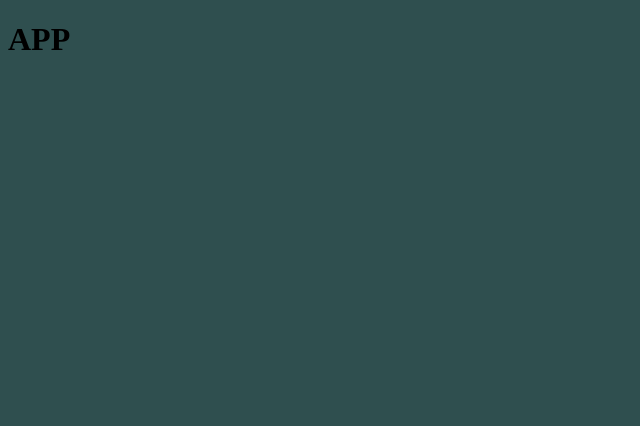
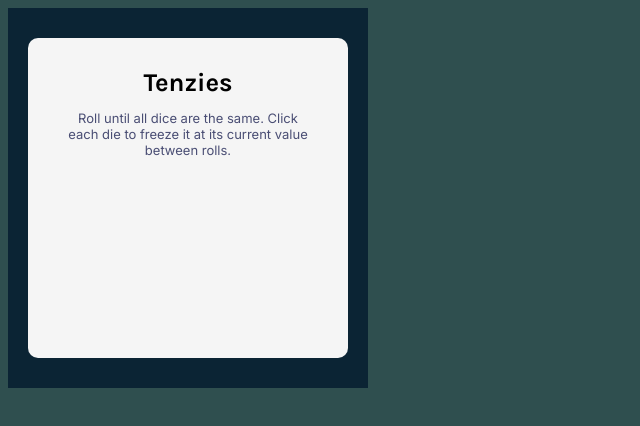
Before and after one commit to gomdopi/scrimba-tenzies, a React (Vite) app: page / in a window 1280 px wide. Shown: the top 426 px of the page, without its empty margins (0-640 px from the left). Built offline with nearby package versions, Linux system fonts and the light colour scheme.

Commit message:
header component done

```diff
--- a/index.html
+++ b/index.html
@@ -4,7 +4,7 @@
     <link rel="preconnect" href="https://fonts.googleapis.com" />
     <link rel="preconnect" href="https://fonts.gstatic.com" crossorigin />
     <link
-      href="https://fonts.googleapis.com/css2?family=Inter:ital,opsz,wght@0,14..32,100..900;1,14..32,100..900&display=swap"
+      href="https://fonts.googleapis.com/css2?family=Inter:ital,opsz,wght@0,14..32,100..900;1,14..32,100..900&family=Karla:ital,wght@0,200..800;1,200..800&display=swap"
       rel="stylesheet"
     />
     <link rel="stylesheet" src="src/index.css" />
--- a/src/App.tsx
+++ b/src/App.tsx
@@ -1,3 +1,9 @@
+import Header from "./components/Header"
+
 export default function App() {
-  return <h1>APP</h1>
+  return (
+    <main>
+      <Header statusText="Roll until all dice are the same. Click each die to freeze it at its current value between rolls." />
+    </main>
+  )
 }
--- /dev/null
+++ b/src/components/Header.tsx
@@ -0,0 +1,8 @@
+export default function Header(props: { statusText: string }) {
+  return (
+    <header>
+      <h1>Tenzies</h1>
+      <p>{props.statusText}</p>
+    </header>
+  )
+}
--- a/src/index.css
+++ b/src/index.css
@@ -3,5 +3,37 @@
 }
 
 body {
+  font-family: Karla, Inter, sans-serif;
   background-color: darkslategray;
 }
+
+#root {
+  width: fit-content;
+  height: fit-content;
+  padding: 30px 20px;
+  background-color: #0b2434;
+
+  main {
+    width: 320px;
+    height: 320px;
+    background-color: #f5f5f5;
+    border-radius: 10px;
+    padding: 25px;
+
+    h1 {
+      font-size: 1.6rem;
+      font-weight: 700;
+      margin: 5px;
+      text-align: center;
+    }
+
+    p {
+      padding: 0 10px;
+      font-family: Inter, sans-serif;
+      font-size: 0.8125rem;
+      font-weight: 400;
+      color: #4a4e74;
+      text-align: center;
+    }
+  }
+}
```
